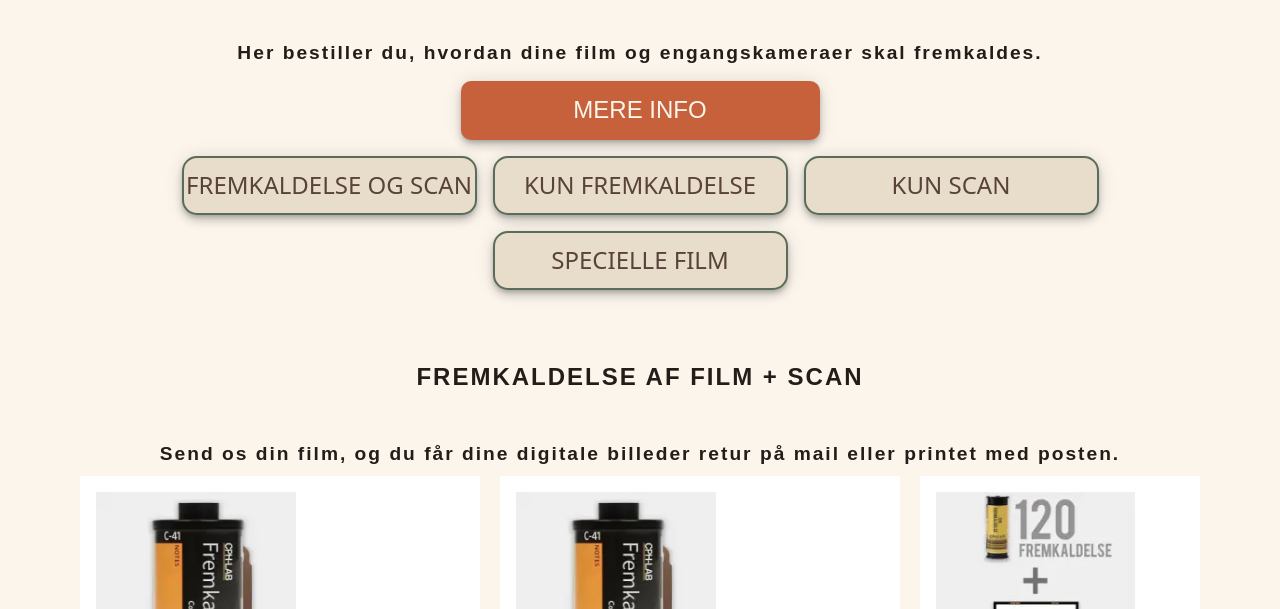
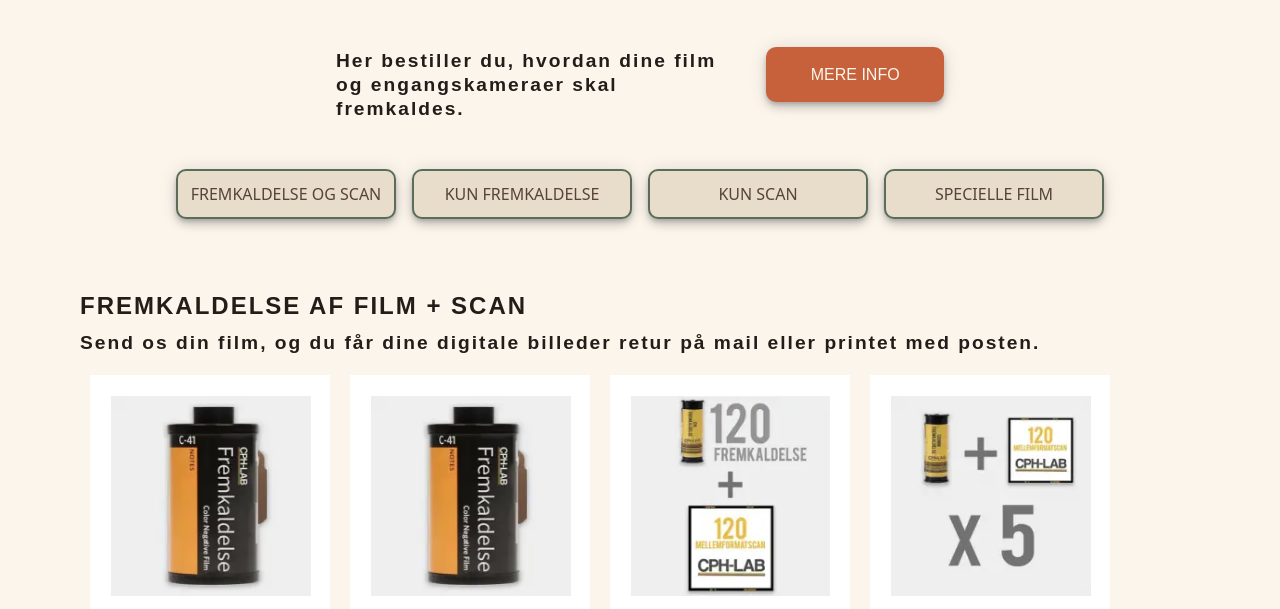
Before and after one commit to Julieiben/CPHLAB, a website built with Vite: page src/fremkaldelse.html in a window 1280 px wide. Shown: the part 190-799 px from the top of the page. Built offline with nearby package versions, Linux system fonts and the light colour scheme; a web font is replaced by a local one.

Commit message:
hjbdwfhj

```diff
--- a/src/analogguide.html
+++ b/src/analogguide.html
@@ -16,6 +16,7 @@
     <title>Analogguide</title>
   </head>
 
+  <body>
     <header class="banner place-items-center md:flex md:justify-between">
       <div class="flex justify-between">
         <a href="index.html"><img src="/img/logo.svg" alt="Logo" /></a>
@@ -50,7 +51,6 @@
         </ul>
       </nav>
     </header>
-  <body>
     <main class="mx-10 md:mx-20">
       <section id="section1" class=" ">
         <h1 class="font-bold">CPH-LAB'S ANALOG-GUIDE</h1>
--- a/src/fremkaldelse.html
+++ b/src/fremkaldelse.html
@@ -16,6 +16,7 @@
     <title>Fremkaldelse</title>
   </head>
 
+  <body>
     <header class="banner place-items-center md:flex md:justify-between">
       <div class="flex justify-between">
         <a href="index.html"><img src="/img/logo.svg" alt="Logo" /></a>
@@ -51,18 +52,20 @@
       </nav>
     </header>
 
-  <body>
     <main class="mx-10 md:mx-20">
-      <section class="mb-0 text-center">
+      <section class="mb-12 text-center">
         <h1>Fremkaldelse af film og scan</h1>
-        <h3>
+        <div class="md:mx-64 md:flex md:gap-8">
+          <h3 class="left md:mt-2">
             Her bestiller du, hvordan dine film og engangskameraer skal
             fremkaldes.
           </h3>
+
           <button class="ctaknap my-4">MERE INFO</button>
+        </div>
       </section>
 
-      <section class="kategoriknap flex flex-wrap justify-center gap-4">
+      <section class="kategoriknap mt-4 flex flex-wrap justify-center gap-4">
         <a href="#fremkaldelseogscan"
           ><button class="optionknap">FREMKALDELSE OG SCAN</button></a
         >
@@ -76,7 +79,7 @@
       </section>
 
       <section class="fremkaldelsegrid text-center" id="fremkaldelseogscan">
-        <div>
+        <div class="left">
           <h2>FREMKALDELSE AF FILM + SCAN</h2>
           <h3>
             Send os din film, og du får dine digitale billeder retur på mail
@@ -136,7 +139,7 @@
       </section>
 
       <section class="fremkaldelsegrid text-center" id="KUNFREMKALDELSE">
-        <div>
+        <div class="left">
           <h2>Fremkaldelse af film</h2>
           <h3>Vi fremkalder din film, og du har selv scanner.</h3>
         </div>
@@ -182,11 +185,11 @@
           </li>
         </ul>
 
-        <div id="KUNSCAN">
+        <div id="KUNSCAN" class="left">
           <h2>Scan separat</h2>
           <h3>
             Din film er allerede fremkaldt. Vi scanner og sender dine billeder
-            på mail..
+            på mail.
           </h3>
         </div>
         <ul id="carousel">
@@ -227,7 +230,7 @@
       </section>
 
       <section class="fremkaldelsegrid" id="SPECIELLEFILM">
-        <div>
+        <div class="left">
           <h2>Specielle film</h2>
         </div>
 
--- a/src/style.css
+++ b/src/style.css
@@ -57,20 +57,21 @@
   /*KNAPPER*/
   /*almindelig knap mobil*/
   --button-width-mobil: 178px;
-  --button-height-mobil: 62px;
-  --button-radius-mobil: 15px;
+  --button-height-mobil: 45px;
+  --button-radius-mobil: 10px;
   --button-background-standard: var(--color-green);
   --button-text-color: #ffffff;
   --button-dropshadow: 0px 10px 20px black;
   --button-hover: #97bab3;
   --button-inner-shadow: inset 0 5 10px black;
 
-  --button-width-web: 295px;
-  --button-height-mobil: 62px;
+  /*almindelig knap web*/
+  --button-width-web: 220px;
+  --button-height-web: 50px;
 
   /*cta knap web*/
   --cta-button-width-web: 359px;
-  --cta-button-height-web: 59px;
+  --cta-button-height-web: 55px;
   --cta-button-radius-web: 10px;
   --cta-button-background-standard: #c6613c;
   --cta-button-text-color: #ffffff;
@@ -79,7 +80,7 @@
 
   /*cta knap mobil*/
   --cta-button-width-mobil: 203px;
-  --cta-button-height-mobil: 38px;
+  --cta-button-height-mobil: 45px;
   --cta-button-radius-mobil: 10px;
   --cta-button-background-standard: #c6613c;
   --cta-button-text-color: #ffffff;
@@ -169,7 +170,7 @@
   --font-size-h4-web: 25px;
   --font-size-h5-web: 20px;
   --font-size-p-web: 18px;
-  --font-size-button-web: 24px;
+  --font-size-button-web: 16px;
 
   /*LETTERSPACING*/
   --letter-spacing-dense: -1px;
@@ -260,25 +261,36 @@
 .fremkaldelsegrid #carousel li {
   background-color: var(--color-white-clean);
   margin: 10px;
-  gap: 2em;
+  gap: 5em;
   display: grid;
   grid-template-columns: 0.5fr 0.5fr;
   flex-shrink: 0;
   scroll-snap-align: start;
   width: fit-content;
   place-content: start space-evenly;
-  display: flex;
-  flex-flow: column;
-}
-
-.fremkaldelsegrid #carousel li h3 {
-  float: inline-start;
-  margin: 18px;
+  display: block;
+  padding: 5px;
+  max-width: 240px;
+  margin-top: 20px;
 }
 
 .fremkaldelsegrid #carousel li h5 {
   float: inline-end;
-  margin: 18px;
+  margin: 10px;
+}
+
+.fremkaldelsegrid .left h2,
+.fremkaldelsegrid .left h3,
+.left {
+  text-align: left;
+}
+
+.fremkaldelsegrid .left h2 {
+  padding-bottom: 0;
+}
+
+.fremkaldelsegrid #carousel li img {
+  aspect-ratio: 1/1;
 }
 
 .fremkaldelsegrid #carousel li:hover {
@@ -676,7 +688,7 @@
 
   .kategoriknap button {
     border-radius: var(--button-radius-mobil);
-    height: var(--cta-button-height-web);
+    height: var(--button-height-web);
     width: var(--button-width-web);
 
     font-size: var(--font-size-button-web);
```
Lines whose indentation alone changed are shown as unchanged.
